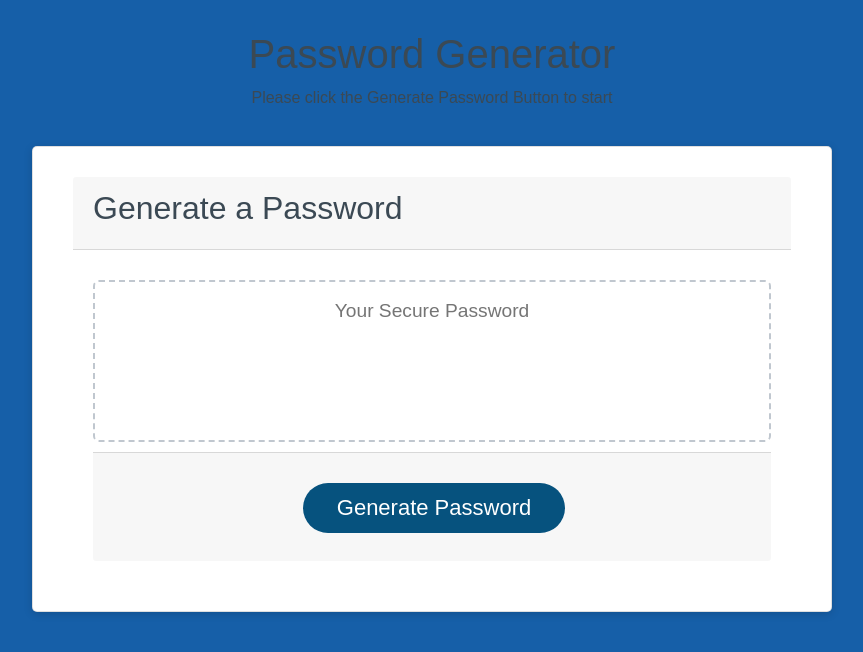
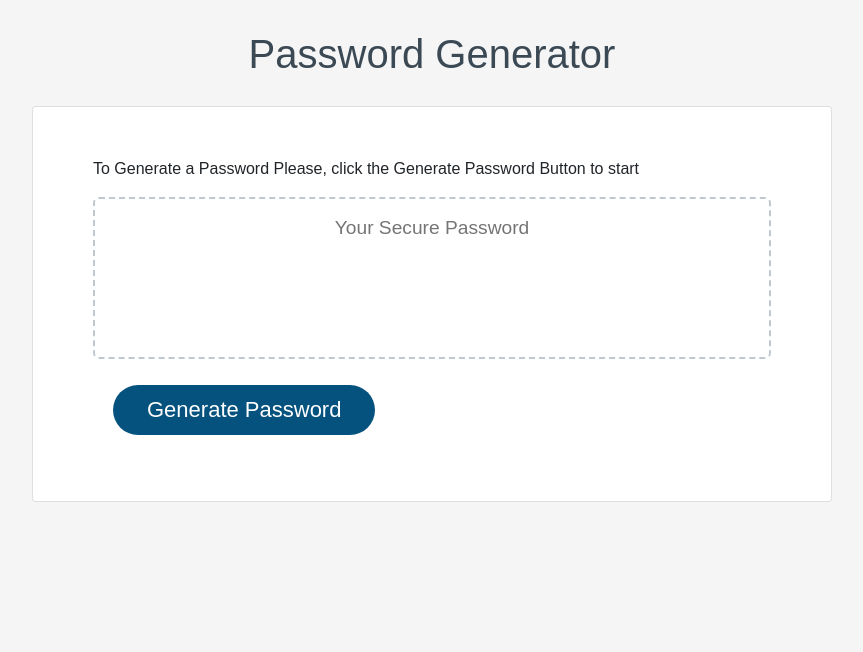
Before and after one commit to Raghadmalallah/password-generator, a plain HTML site: page index.html in a window 1280 px wide. Shown: the whole page, without its empty margins (208-1071 px from the left). Drawn offline with nearby package versions, Linux system fonts and the light colour scheme.

Commit message:
delete the h2 element from the html

```diff
--- a/assets/style.css
+++ b/assets/style.css
@@ -14,7 +14,7 @@ body,
 
 body {
   font-family: sans-serif;
-  background-color: #165fa8;
+  background-color: #f5f5f5;
 }
 
 .wrapper {
@@ -31,13 +31,7 @@ header {
 }
 
 .card {
-  background-color: hsl(0, 0%, 100%);
-  border-radius: 5px;
-  border-width: 1px;
-  box-shadow: rgba(0, 0, 0, 0.15) 0px 2px 8px 0px;
-  color: hsl(206, 17%, 28%);
-  font-size: 18px;
-  margin: 0 auto;
+   margin: 0 auto;
   max-width: 800px;
   padding: 30px 40px;
 }
--- a/index.html
+++ b/index.html
@@ -12,24 +12,19 @@
     <div class="wrapper">
       <header>
         <h1>Password Generator</h1>
-        <p>Please click the Generate Password Button to start</p>
-      </header>
+              </header>
 
       <!-- bootstrap Components -->
       <div class="card">
-        <div class="card-header">
-          <h2>Generate a Password</h2>
-        </div>
-        <div class="card-body">
+                <div class="card-body">
+          <p>To Generate a Password Please, click the Generate Password Button to start</p>
           <textarea
           readonly
           id="password"
           placeholder="Your Secure Password"
           aria-label="Generated Password"
         ></textarea>
-        <div class="card-footer">
           <button id="generate" class="btn">Generate Password</button>
-        </div>
         </div>
       </div>
 
```
